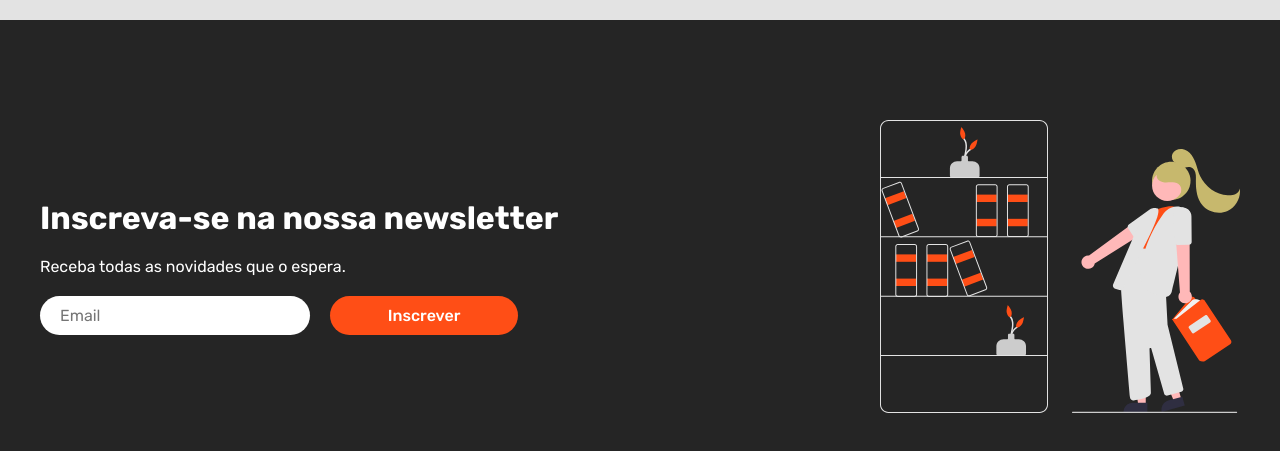
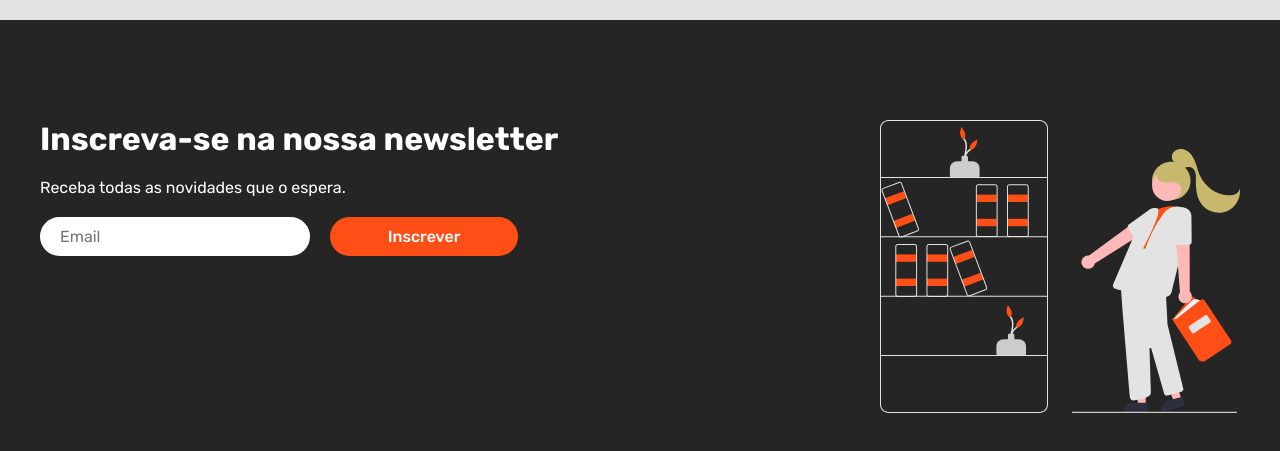
Before and after one commit to tquintal/decode-library, a React (Create React App) app: page / in a window 1280 px wide. Shown: the part 1457-1908 px from the top of the page. After the commit the page ends 1870 px from the top, so only its background shows below. Built offline with nearby package versions, Linux system fonts and the light colour scheme.

Commit message:
design: small newsletter design fix

```diff
--- a/src/views/Home/Home.module.css
+++ b/src/views/Home/Home.module.css
@@ -111,7 +111,7 @@
   width: 1280px;
   padding: 40px;
   padding-top: 50px;
-  padding-bottom: 50px;
+  padding-bottom: 0px;
   display: flex;
   align-items: center;
   justify-content: space-between;
@@ -121,6 +121,7 @@
 .home-third-section-left {
   display: flex;
   flex-direction: column;
+  align-self: flex-start;
   gap: 20px;
 }
 
```
